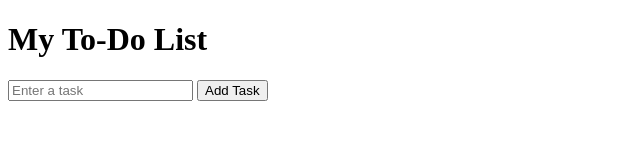
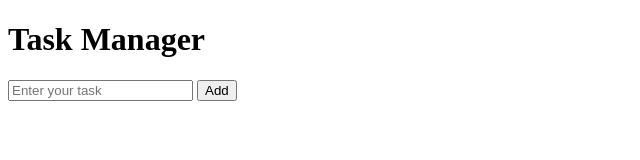
Before and after one commit to MeeknessJames/dynamic-to-do-list-js, a plain HTML site: page index.html in a window 1280 px wide. Shown: the whole page, without its empty margins (0-640 px from the left). Drawn offline with Linux system fonts and the light colour scheme.

```diff
--- a/index.html
+++ b/index.html
@@ -1,15 +1,14 @@
 <!DOCTYPE html>
 <html lang="en">
 <head>
-  <meta charset="UTF-8" />
-  <meta name="viewport" content="width=device-width, initial-scale=1.0"/>
-  <title>To-Do List</title>
+  <meta charset="UTF-8">
+  <title>Task Manager</title>
 </head>
 <body>
-  <h1>My To-Do List</h1>
+  <h1>Task Manager</h1>
 
-  <input type="text" id="task-input" placeholder="Enter a task" />
-  <button id="add-task-btn">Add Task</button>
+  <input type="text" id="task-input" placeholder="Enter your task" />
+  <button id="add-task-btn">Add</button>
 
   <ul id="task-list"></ul>
 
--- a/script.js
+++ b/script.js
@@ -18,7 +18,7 @@ document.addEventListener('DOMContentLoaded', () => {
 
     const removeBtn = document.createElement('button');
     removeBtn.textContent = "Remove";
-    removeBtn.className = 'remove-btn';
+    removeBtn.classList.add('remove-btn');
 
     removeBtn.onclick = () => {
       taskList.removeChild(li);
@@ -43,7 +43,7 @@ document.addEventListener('DOMContentLoaded', () => {
 
       const removeBtn = document.createElement('button');
       removeBtn.textContent = "Remove";
-      removeBtn.className = 'remove-btn';
+      removeBtn.classList.add('remove-btn');
 
       removeBtn.onclick = () => {
         taskList.removeChild(li);
```
